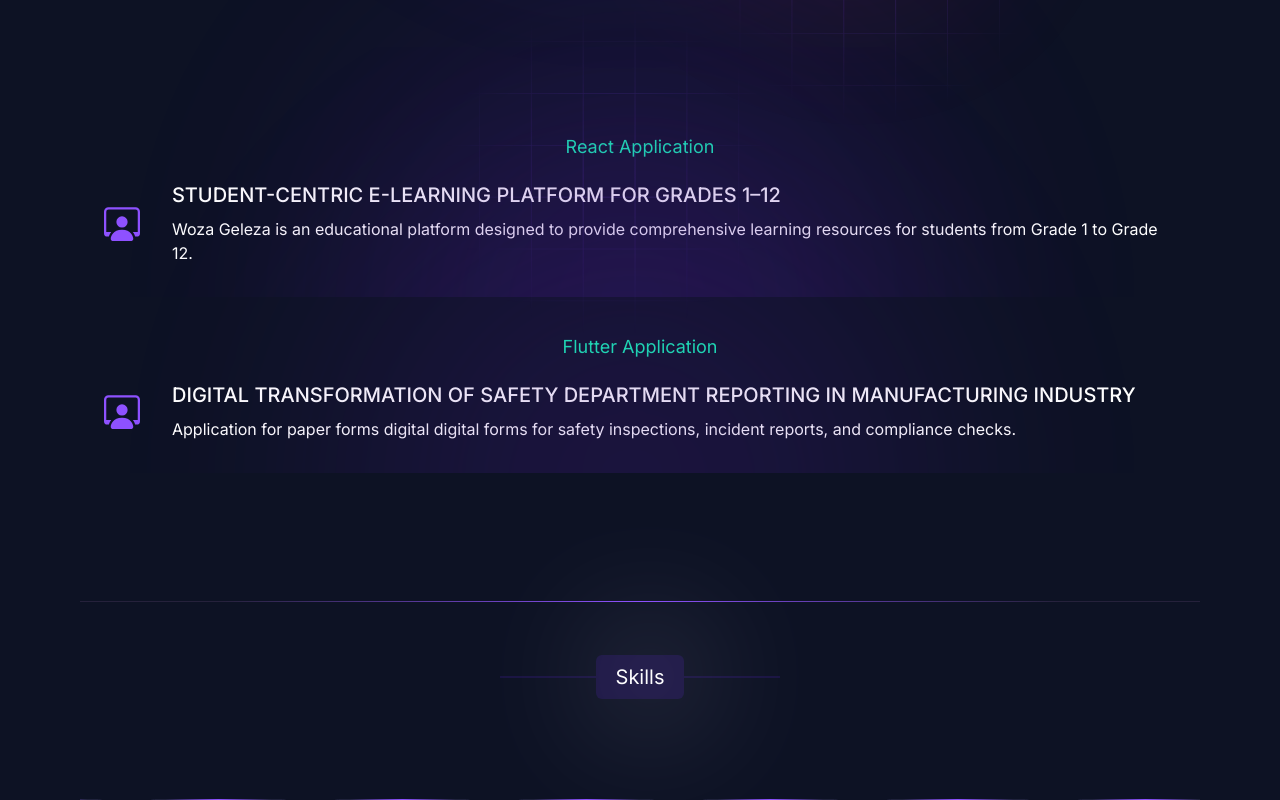
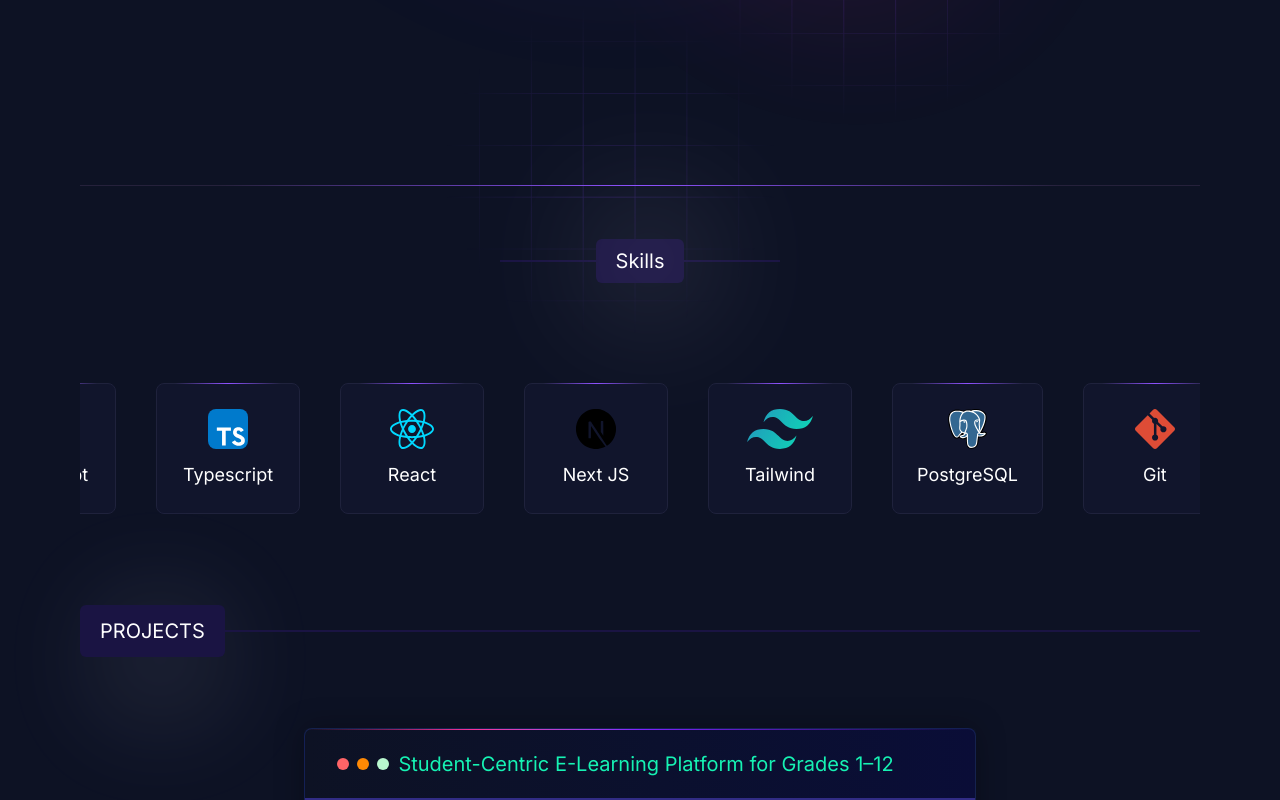
Before and after one commit to gowthamDevTech/gowtham_portfolio_1.2, a Next.js app: page / in a window 1280 px wide. Shown: the part 1000-1800 px from the top of the page. Built offline with nearby package versions, Linux system fonts and the light colour scheme.

Commit message:
experience issue checking 3

```diff
--- a/src/app/components/homepage/experience/index.jsx
+++ b/src/app/components/homepage/experience/index.jsx
@@ -1,11 +1,11 @@
 // @flow strict
 
-import { experiences } from "@/utils/data/experience";
+// import { experiences } from "@/utils/data/experience";
 import Image from "next/image";
-import { BsPersonWorkspace } from "react-icons/bs";
-import experience from "../../../assets/lottie/code.json";
-import AnimationLottie from "../../helper/animation-lottie";
-import GlowCard from "../../helper/glow-card";
+// import { BsPersonWorkspace } from "react-icons/bs";
+// import experience from "../../../assets/lottie/code.json";
+// import AnimationLottie from "../../helper/animation-lottie";
+// import GlowCard from "../../helper/glow-card";
 
 function Experience() {
   return (
@@ -40,7 +40,7 @@ function Experience() {
             </div>
           </div>
 
-          <div>
+          {/* <div>
             <div className="flex flex-col gap-6">
               {experiences.map((experiencess) => (
                 // <GlowCard
@@ -77,7 +77,7 @@ function Experience() {
                 // </GlowCard>
               ))}
             </div>
-          </div>
+          </div> */}
         </div>
       </div>
     </div>
```
